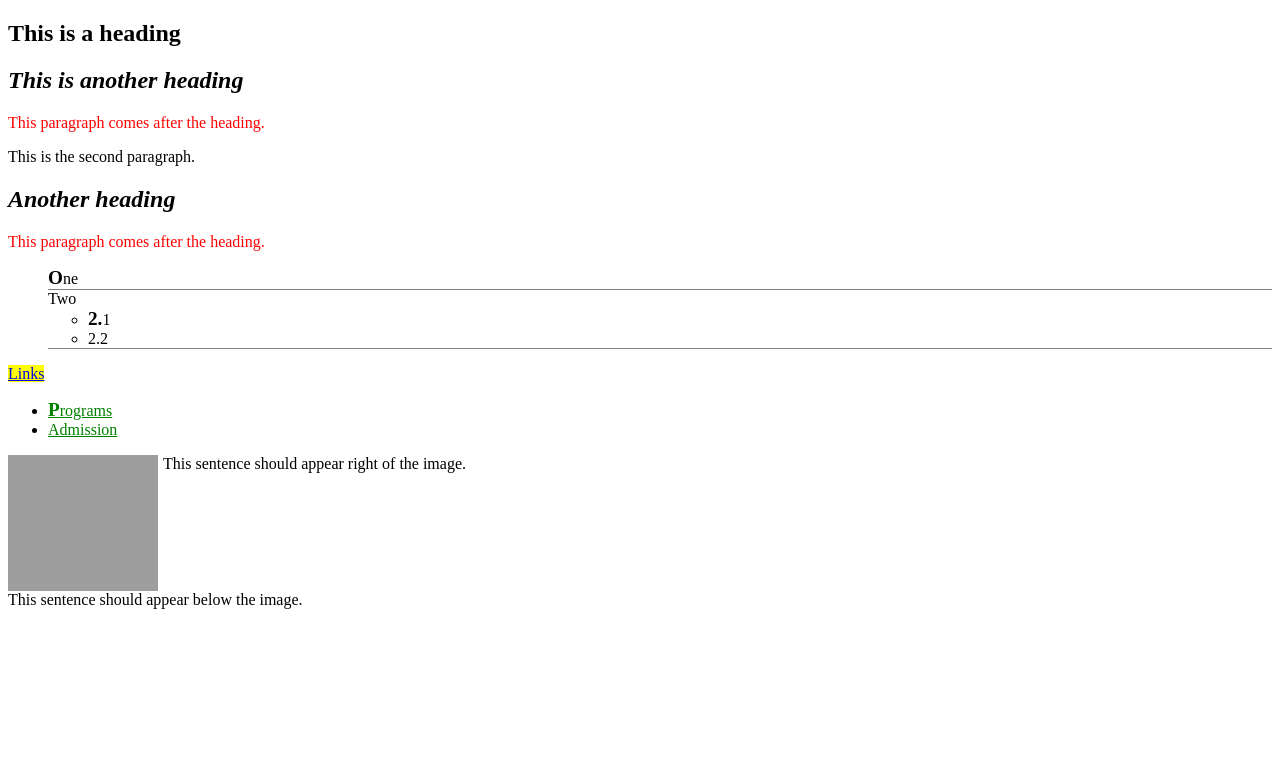
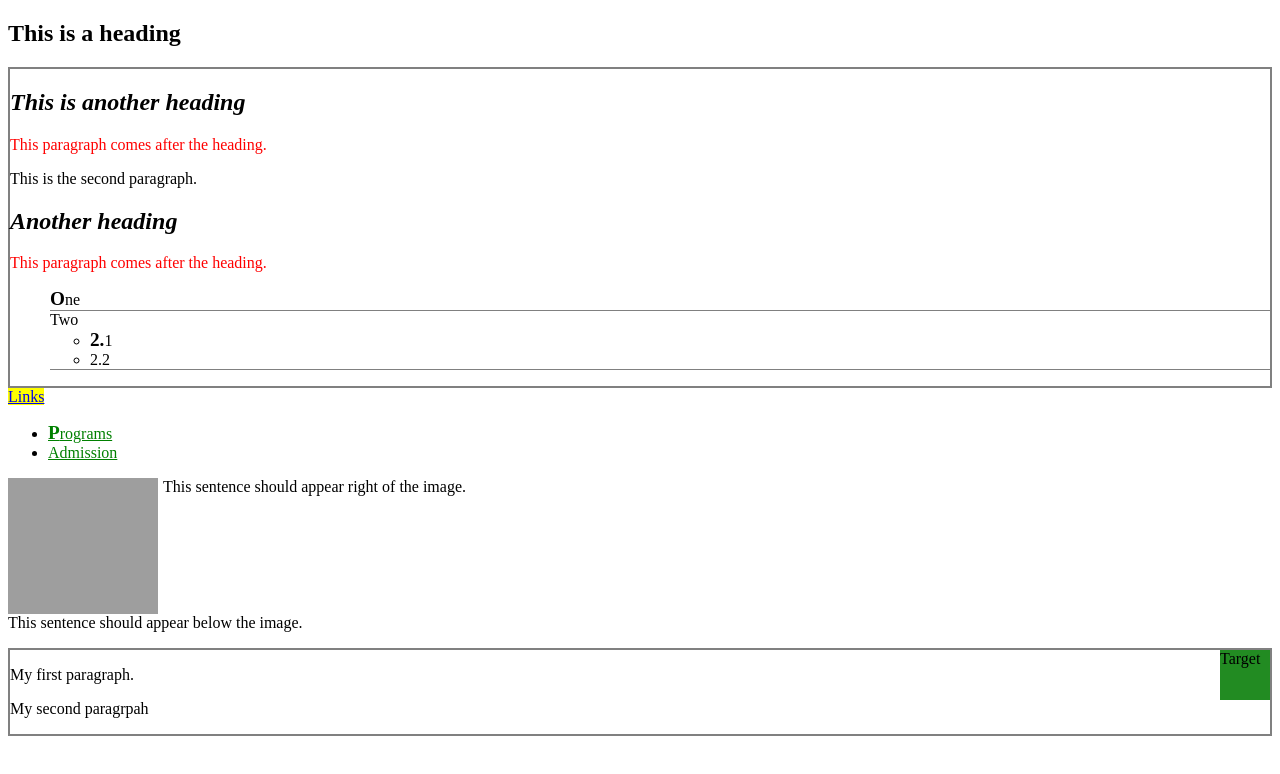
Before and after one commit to enrkdms02/week6, a plain HTML site: page index.html in a window 1280 px wide. Drawn offline with Linux system fonts and the light colour scheme; grey boxes are pictures that could not be loaded.

Commit message:
position activity

```diff
--- a/css/stylesheet.css
+++ b/css/stylesheet.css
@@ -41,3 +41,17 @@ img {
 .below {
     clear: left;
 }
+
+.target {
+    width:50px;
+    height:50px;
+    background-color: forestgreen;
+    position: absolute;
+    top: 0px;
+    right: 0px
+    }
+
+.container {
+    border: 2px gray solid;
+    position: relative;
+    }
--- a/index.html
+++ b/index.html
@@ -38,6 +38,12 @@
         <p class="below"> This sentence should appear below the image.</p>
 
 
+        <div class="container">
+            <p>My first paragraph.</p>
+            <div class="target">Target</div>
+            <p>My second paragrpah</p>
+            </div>
+
     </body>
 
 
```
